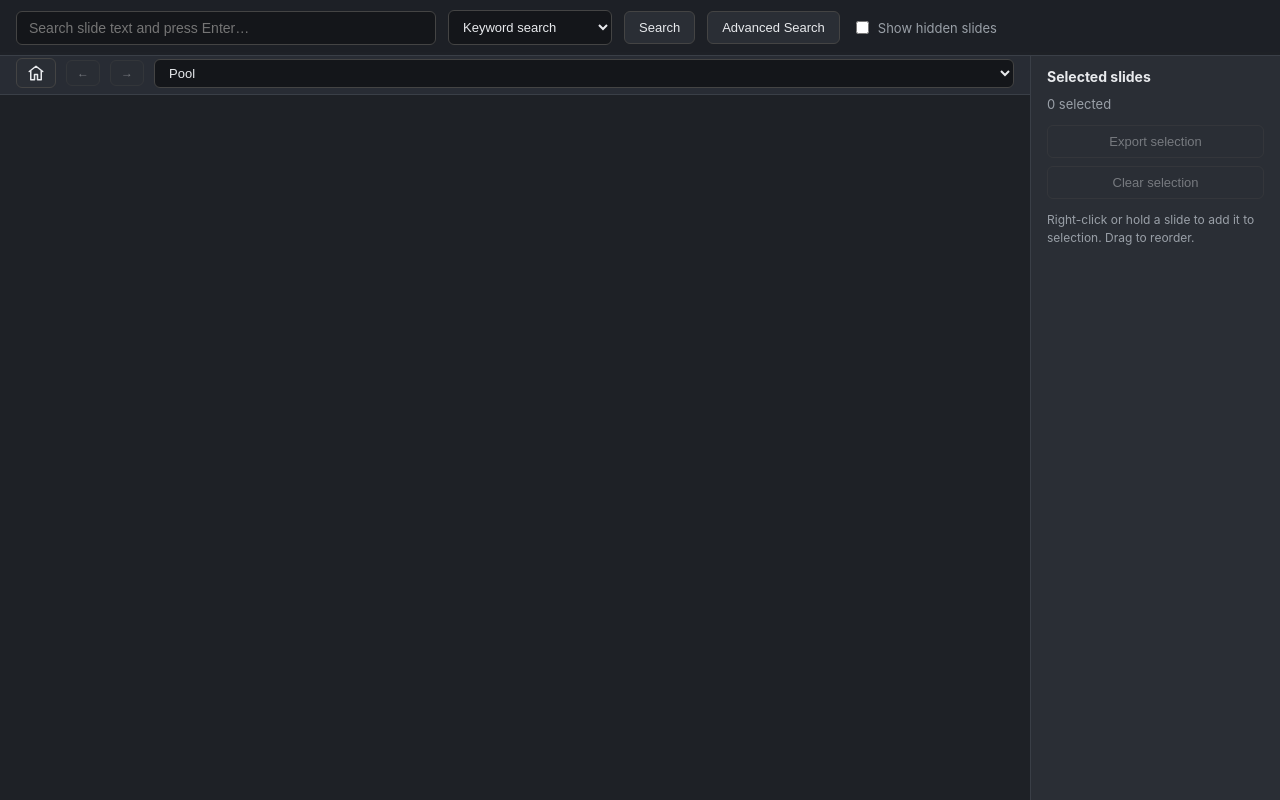
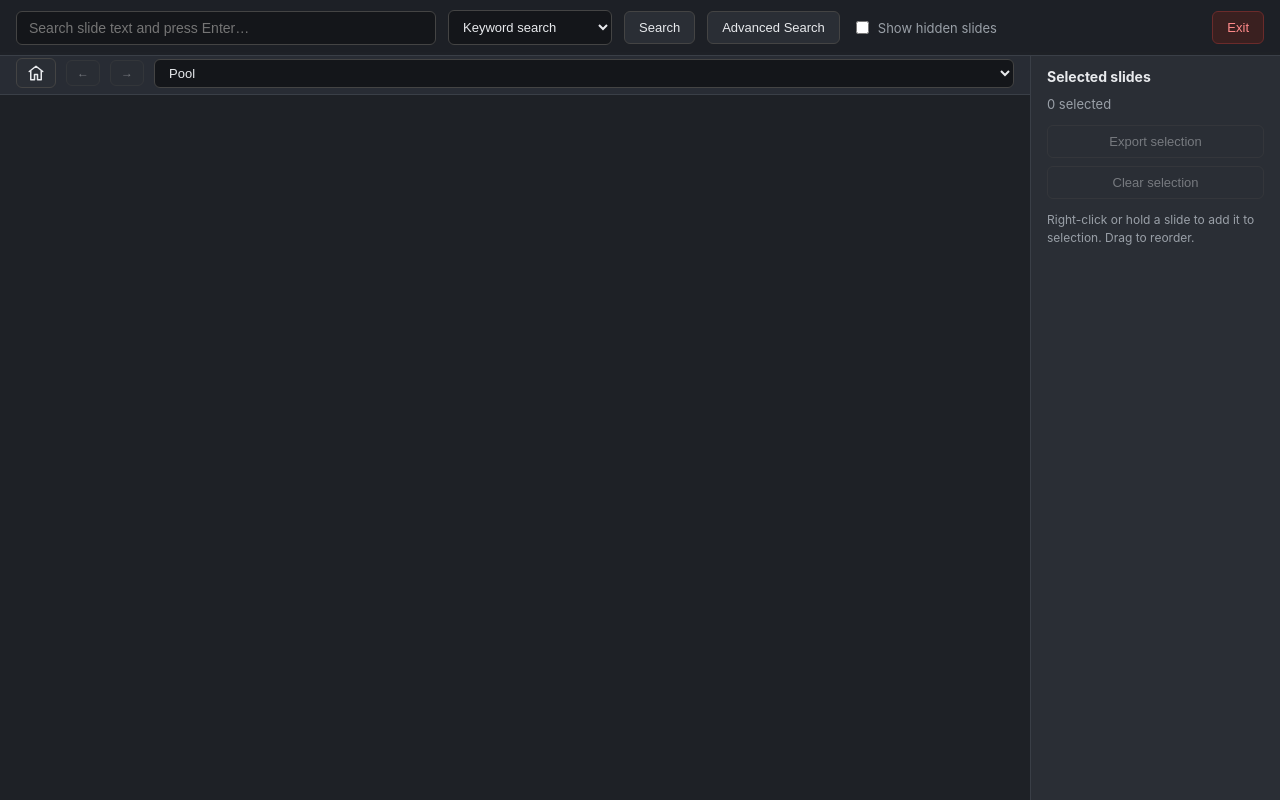
Before and after one commit to haesleinhuepf/slidedesk, a Flask app: page / in a window 1280 px wide. Run offline with Flask 3, Linux system fonts and the light colour scheme; data that the repository does not hold is empty.

Commit message:
added exit button

```diff
--- a/src/slidedesk/project.py
+++ b/src/slidedesk/project.py
@@ -87,9 +87,9 @@ class SlideProject:
         self._image_embedding_lock = threading.Lock()
 
     # -- indexing -----------------------------------------------------
-    def scan(self) -> None:
+    def scan(self, stop_event: Optional[threading.Event] = None) -> None:
         """Synchronously scan the folder once, updating the database."""
-        scan_once(self)
+        scan_once(self, stop_event=stop_event)
 
     def refresh_deck(self, deck_id: int) -> None:
         """Force a fresh scan of one deck and its derived database contents."""
@@ -110,10 +110,15 @@ class SlideProject:
         return dict(self._status)
 
     def close(self) -> None:
+        print("Closing SlideDesk project...")
+        print("Stopping background scan...")
         self.stop_background_scan()
         convert.shutdown()
+        print("Closing database connection...")
         self.conn.close()
+        print("Cleaning up export temporary directory...")
         self._export_tempdir.cleanup()
+        print("SlideDesk project closed.")
 
     # -- reading data ---------------------------------------------------
     def decks(self) -> List[Deck]:
@@ -209,7 +214,7 @@ class SlideProject:
                        "total": len(image_rows), "embedded": image_done},
         }
 
-    def embed_pending(self, limit: int = 20) -> int:
+    def embed_pending(self, limit: int = 20, stop_event: Optional[threading.Event] = None) -> int:
         """Compute and cache embeddings for up to `limit` slides that don't yet
         have one for the current model. Returns the number of slides embedded.
         """
@@ -226,6 +231,8 @@ class SlideProject:
             ).fetchall()
         count = 0
         for row in rows:
+            if stop_event and stop_event.is_set():
+                break
             try:
                 vector = self._embed(_text_for_embedding(row["text"])[:1024])
             except Exception as exc:
@@ -279,6 +286,7 @@ class SlideProject:
                     "LEFT JOIN slide_image_embeddings e ON e.slide_id = s.id ORDER BY s.id"
                 ).fetchall()
             for row in rows:
+                print(f"Processing slide {row['id']} for image embedding.", stop_event)
                 if count >= limit or (stop_event is not None and stop_event.is_set()):
                     break
                 key = self._image_source_key(row["id"])
--- a/src/slidedesk/server/app.py
+++ b/src/slidedesk/server/app.py
@@ -3,6 +3,7 @@ from __future__ import annotations
 
 import io
 import json
+import os
 import threading
 import uuid
 from pathlib import Path
@@ -52,6 +53,20 @@ def create_app(project: SlideProject, *, scan_enabled: bool = True) -> Flask:
     @app.get("/")
     def index():
         return render_template("index.html")
+
+    @app.post("/api/shutdown")
+    def api_shutdown():
+        print("Shutdown requested.")
+        def _exit():
+            try:
+                print("Closing project...")
+                project.close()
+            finally:
+                print("Exiting...")
+                os._exit(0)
+
+        threading.Timer(0.2, _exit).start()
+        return jsonify({"ok": True})
 
     @app.get("/api/decks")
     def api_decks():
--- a/src/slidedesk/server/static/css/style.css
+++ b/src/slidedesk/server/static/css/style.css
@@ -42,6 +42,20 @@ html, body {
 }
 
 #home-btn:focus-visible { outline: 2px solid var(--accent); outline-offset: 2px; }
+
+#exit-btn {
+  margin-left: auto;
+  flex-shrink: 0;
+  padding: 8px 14px;
+  border-radius: 6px;
+  border: 1px solid #6b2b2b;
+  background: #3a2020;
+  color: #ff8a8a;
+  cursor: pointer;
+}
+
+#exit-btn:hover { background: #4a2626; }
+#exit-btn:focus-visible { outline: 2px solid var(--accent); outline-offset: 2px; }
 
 #search-box {
   flex: 1;
--- a/src/slidedesk/server/static/js/app.js
+++ b/src/slidedesk/server/static/js/app.js
@@ -1203,6 +1203,18 @@
   }
 
   // -- wiring ----------------------------------------------------------------
+  document.getElementById("exit-btn").addEventListener("click", async () => {
+    if (!window.confirm("Exit SlideDesk? This will stop the server.")) return;
+    try {
+      await fetch("/api/shutdown", { method: "POST", keepalive: true });
+    } catch (err) {
+      // Server process exits before it can respond; ignore the resulting fetch error.
+    }
+    window.close();
+    // Some browsers refuse to close tabs not opened by script; show a fallback message.
+    document.body.innerHTML = "<p style=\"padding:2rem;font-family:sans-serif;color:#e8eaed;background:#1e2126;\">SlideDesk server stopped. You may close this tab.</p>";
+  });
+
   document.getElementById("home-btn").addEventListener("click", () => {
     saveLocation();
     // Ignore pending search/similarity responses after returning home.
--- a/src/slidedesk/server/templates/index.html
+++ b/src/slidedesk/server/templates/index.html
@@ -35,6 +35,7 @@
     </label>
     <span id="scan-status"></span>
     <span id="embedding-status"></span>
+    <button id="exit-btn" type="button" title="Exit" aria-label="Exit">Exit</button>
   </header>
 
 
```
Also changed, not shown: src/slidedesk/scanner.py (+9 -5 lines).
